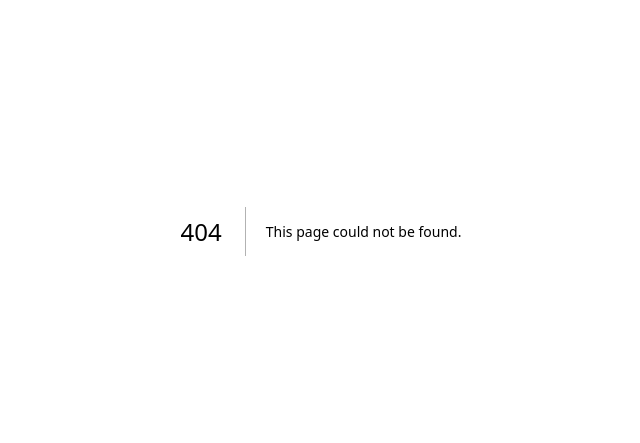
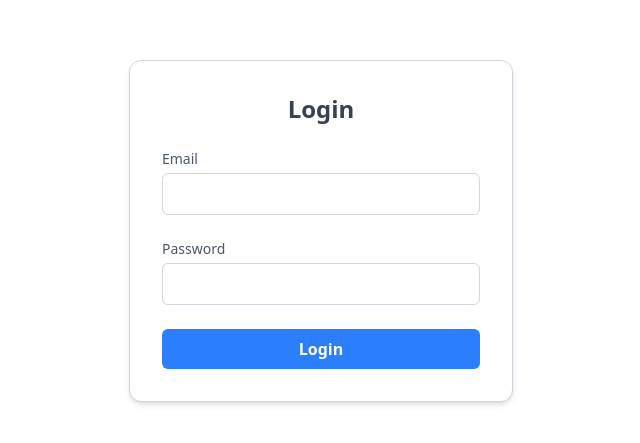
Before and after one commit to soliken1/Kuwago, a Next.js app: page /login in a window 1280 px wide. Before the commit this address had no page. Shown: the part 169-612 px from the top of the page, without its empty margins (319-959 px from the left). Built offline with nearby package versions, Linux system fonts and the light colour scheme.

Commit message:
Auth Screens and Backend Connectivity

```diff
--- /dev/null
+++ b/src/app/login/page.tsx
@@ -0,0 +1,6 @@
+import React from "react";
+import LoginLayout from "@/layout/login/LoginLayout";
+
+export default function Login() {
+  return <LoginLayout />;
+}
--- /dev/null
+++ b/src/app/register/page.tsx
@@ -0,0 +1 @@
+//Now here call layout to be rendered on the route /register, refer to login's page.tsx
--- /dev/null
+++ b/src/components/login/client/LoginForm.tsx
@@ -0,0 +1,64 @@
+"use client";
+import React, { useState } from "react";
+import useLoginRequest from "@/hooks/auth/requestLogin";
+
+export default function LoginForm() {
+  const { login, loading, error, loginData } = useLoginRequest();
+  const [email, setEmail] = useState("");
+  const [password, setPassword] = useState("");
+
+  const handleSubmit = (e: React.FormEvent) => {
+    e.preventDefault();
+    login({ email, password });
+  };
+
+  return (
+    <form
+      onSubmit={handleSubmit}
+      className="flex flex-col w-80 sm:w-96 p-8 bg-white border border-gray-300 rounded-xl shadow-md space-y-6"
+    >
+      <h2 className="text-2xl font-semibold text-center text-gray-700">
+        Login
+      </h2>
+
+      <div className="flex flex-col space-y-1">
+        <label htmlFor="email" className="text-sm text-gray-600">
+          Email
+        </label>
+        <input
+          type="email"
+          id="email"
+          className="px-4 py-2 border border-gray-300 rounded-md"
+          value={email}
+          onChange={(e) => setEmail(e.target.value)}
+        />
+      </div>
+
+      <div className="flex flex-col space-y-1">
+        <label htmlFor="password" className="text-sm text-gray-600">
+          Password
+        </label>
+        <input
+          type="password"
+          id="password"
+          className="px-4 py-2 border border-gray-300 rounded-md"
+          value={password}
+          onChange={(e) => setPassword(e.target.value)}
+        />
+      </div>
+
+      <button
+        type="submit"
+        disabled={loading}
+        className="w-full py-2 px-4 bg-blue-500 text-white font-semibold rounded-md hover:bg-blue-600 transition duration-200 disabled:opacity-50"
+      >
+        {loading ? "Logging in..." : "Login"}
+      </button>
+
+      {error && <p className="text-sm text-red-500 text-center">{error}</p>}
+      {loginData && (
+        <p className="text-sm text-green-600 text-center">Success!</p>
+      )}
+    </form>
+  );
+}
--- /dev/null
+++ b/src/components/login/client/RegisterForm.tsx
@@ -0,0 +1 @@
+//Create a form here for register handling the appropriate fields needed for the API endpoint
--- /dev/null
+++ b/src/components/login/server/Sample.tsx
@@ -0,0 +1,4 @@
+import React from "react";
+export default function Sample() {
+  return <div>Hello! I am a Server Side component</div>;
+}
--- /dev/null
+++ b/src/components/register/client/Sample.tsx
@@ -0,0 +1,8 @@
+//Define dynamic data to be rendered inside a component here or create other client side components within this folder
+//for a good practice of segmented components to build the layout.
+
+"use client";
+import React from "react";
+export default function Sample() {
+  return <div>Hello! I am a Client Side component</div>;
+}
--- /dev/null
+++ b/src/components/register/server/Sample.tsx
@@ -0,0 +1,7 @@
+//Define Non-Dynamic Components here to build your layout or create other more for clean and conventional component
+//practices.
+
+import React from "react";
+export default function Sample() {
+  return <div>Hello! I am a Server Side component</div>;
+}
--- /dev/null
+++ b/src/hooks/auth/requestLogin.ts
@@ -0,0 +1,47 @@
+"use client";
+
+import { useState } from "react";
+import axios, { AxiosError } from "axios";
+
+//Defining the expected payload to be sent on the API
+interface LoginPayload {
+  email: string;
+  password: string;
+}
+
+//Defining what datatype is the fields on the response within the object from the API (e.g message: "Success", token: "sampletoken123")
+interface LoginResponse {
+  // Update this based on actual API response structure
+  token?: string;
+  message?: string;
+  [key: string]: any;
+}
+
+export default function useLoginRequest() {
+  //Store the response and use the interface to expect what response object is it receiving
+  const [loginData, setLoginData] = useState<LoginResponse | null>(null);
+  const [loading, setLoading] = useState<boolean>(false);
+  const [error, setError] = useState<string | null>(null);
+
+  //Prepare payload to be sent when user presses login (e.g email and password to be handled on the backend if it exists or not)
+  const login = async (payload: LoginPayload) => {
+    setLoading(true);
+    setError(null);
+
+    //Await the actual response based on the payload (e.g message: "Success", "Failed", etc)
+    try {
+      const response = await axios.post<LoginResponse>(
+        "/proxy/Auth/login",
+        payload
+      );
+      setLoginData(response.data);
+    } catch (error: unknown) {
+      const err = error as AxiosError<{ message: string }>;
+      setError(err.response?.data?.message || err.message || "Login failed");
+    } finally {
+      setLoading(false);
+    }
+  };
+
+  return { login, loginData, loading, error };
+}
--- /dev/null
+++ b/src/hooks/auth/requestRegister.ts
@@ -0,0 +1,23 @@
+//The request needed for registering, here return the registerData and define the route, prepare the payload and
+//return 4 parameters. (Same structure for login instead the register expects 6 required fields for the payload)
+
+"use client";
+
+import { useState } from "react";
+import axios, { AxiosError } from "axios";
+
+interface RegisterPayload {
+  firstName: string;
+  lastName: string;
+  email: string;
+  username: string;
+  phoneNumber: string;
+  password: string;
+}
+
+interface RegisterResponse {
+  // Update this based on actual API response structure
+  token?: string;
+  message?: string;
+  [key: string]: any;
+}
--- /dev/null
+++ b/src/layout/login/LoginLayout.tsx
@@ -0,0 +1,9 @@
+import React from "react";
+import LoginForm from "@/components/login/client/LoginForm";
+export default function LoginLayout() {
+  return (
+    <div className="w-screen h-screen flex justify-center items-center">
+      <LoginForm />
+    </div>
+  );
+}
--- /dev/null
+++ b/src/layout/login/RegisterLayout.tsx
@@ -0,0 +1,2 @@
+//This is a server side component which is the parent layout. Build the components and stack it here here and refer to
+//LoginLayout for a sample Layout
```
